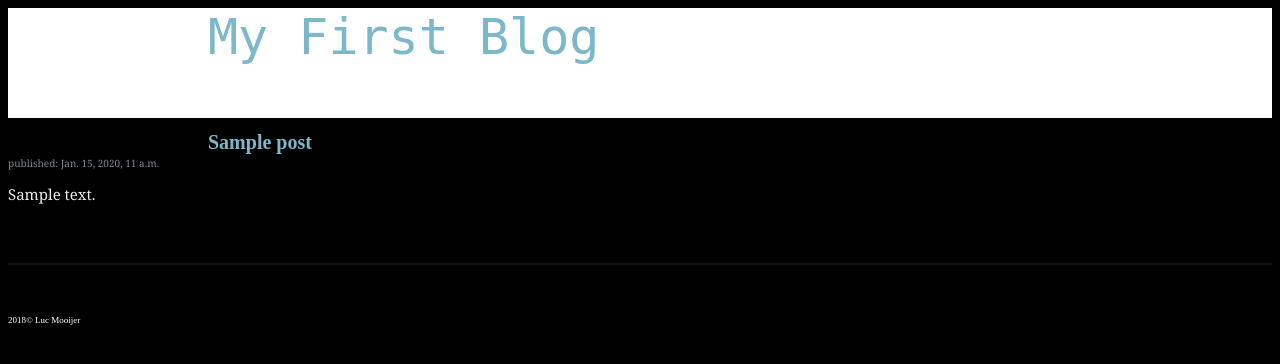
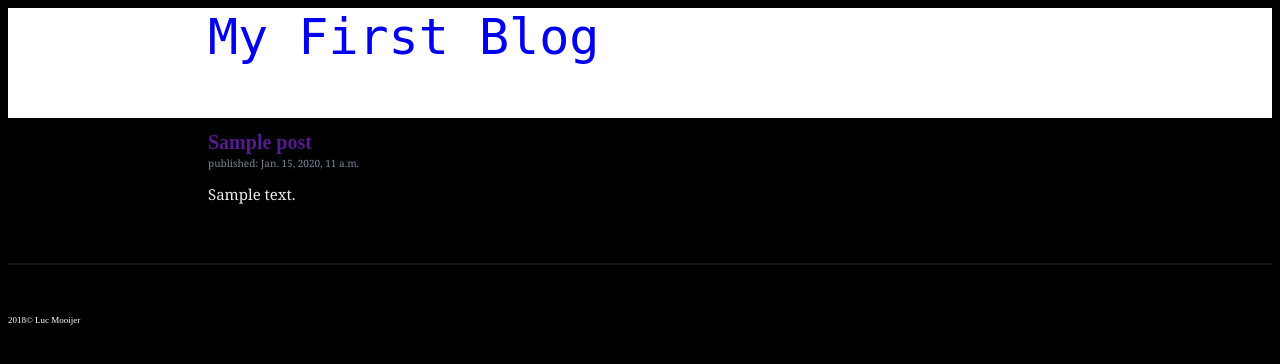
Before and after one commit to esclapyus/my-first-blog, a Django app: template blog/templates/blog/post_list.html in a window 1280 px wide. Shown: the top 364 px of the page. Run offline with Django 3.2, Linux system fonts and the light colour scheme; the template is opened without the code that fills it: values that come from a table or form of the project are taken from there, others are empty; tables that the repository leaves empty hold one stand-in row (values such as "Sample post").

Commit message:
Modified template to display posts from database

```diff
--- a/blog/templates/blog/post_list.html
+++ b/blog/templates/blog/post_list.html
@@ -15,6 +15,7 @@ h2, h3 {
 
     margin-left: 200px;
     margin-right: 130px;
+    color: rgb(125, 183, 202);
 
 }
 
@@ -23,6 +24,8 @@ p {
     color: rgba(255, 255, 255, 0.925);
     font-size: 15px;
     line-height: 130%;
+    margin-left: 200px;
+    margin-right: 130px;
 }
 
 footer {
@@ -34,7 +37,7 @@ footer {
 }
 
 a {
-    color: rgb(125, 183, 202);
+
     text-decoration: none;
     margin-left: 200px;
     margin-right: 130px;
@@ -46,6 +49,8 @@ a {
     color:lightslategrey;
     padding-top: 0px;
     margin-top: 0px;
+    margin-left: 200px;
+    margin-right: 130px;
 }
 
 #title {
```
